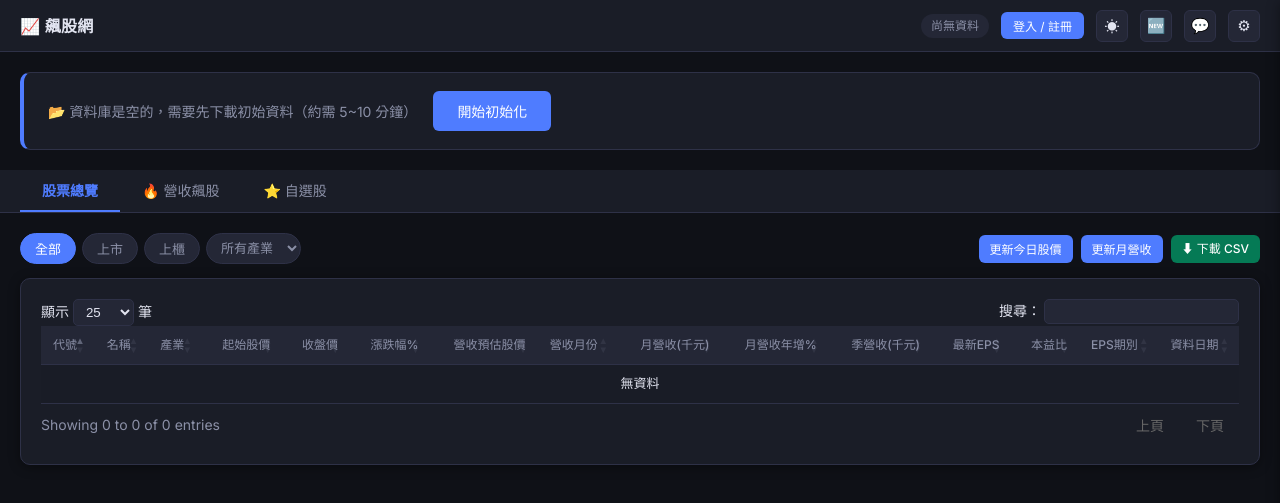
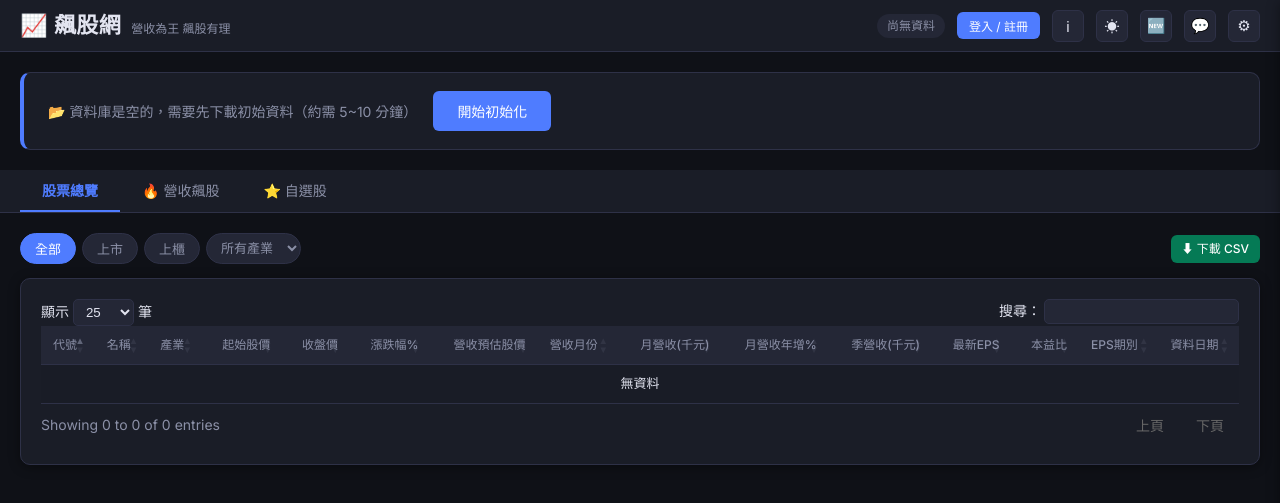
Before and after one commit to abccba9488-cmd/my-expense-tracker, a Flask app: page / in a window 1280 px wide. Shown: the top 503 px of the page. Run offline with Flask 3, Linux system fonts and the light colour scheme; data comes from the database, SQL or seed files in the repository; data that the repository does not hold is empty; some libraries are stand-ins or nearby versions.

Commit message:
新增管理員手動更新按鈕、放大 logo 並加入網站說明
- /api/crawler/run/<task> 允許管理員 session 觸發（原僅限 localhost）
- 爬蟲狀態面板新增管理員專屬按鈕：更新今日股價、更新月營收、更新季財報
- nav 放大 logo、加入標語「營收為王 飆股有理」
- 新增「網站說明」彈窗，說明自結公告邏輯、預估股價公式等使用方式

Co-Authored-By: Claude Sonnet 4.6 <noreply@anthropic.com>

```diff
--- a/app.py
+++ b/app.py
@@ -31,6 +31,8 @@ app.config.update(
     SESSION_COOKIE_HTTPONLY=True,
     SESSION_COOKIE_SAMESITE='Lax',
 )
+
+ADMIN_USERNAME = 'tom6855'
 
 # ── summary cache ─────────────────────────────────────────────────────────────
 
@@ -458,7 +460,9 @@ def api_crawler_status():
 
 @app.route('/api/crawler/run/<task>', methods=['POST'])
 def api_run_crawler(task):
-    if request.remote_addr not in ('127.0.0.1', '::1'):
+    is_local = request.remote_addr in ('127.0.0.1', '::1')
+    is_admin = session.get('username') == ADMIN_USERNAME
+    if not (is_local or is_admin):
         return jsonify({'error': 'forbidden'}), 403
     today = datetime.today()
     date_str = today.strftime('%Y%m%d')
@@ -510,7 +514,11 @@ def api_run_crawler(task):
 def api_auth_me():
     if 'user_id' not in session:
         return jsonify({'user': None})
-    return jsonify({'user': {'id': session['user_id'], 'username': session['username']}})
+    return jsonify({'user': {
+        'id': session['user_id'],
+        'username': session['username'],
+        'is_admin': session['username'] == ADMIN_USERNAME,
+    }})
 
 
 @app.route('/api/auth/register', methods=['POST'])
@@ -562,9 +570,6 @@ def api_auth_logout():
 
 
 # ── message board ─────────────────────────────────────────────────────────────
-
-ADMIN_USERNAME = 'tom6855'
-
 
 def _msg_to_dict(m):
     is_owner = 'user_id' in session and m.user_id == session['user_id']
--- a/static/css/style.css
+++ b/static/css/style.css
@@ -51,7 +51,10 @@ button { cursor: pointer; font-family: inherit; }
   padding: 0 20px;
   display: flex; align-items: center; justify-content: space-between;
 }
-.logo { font-weight: 700; font-size: 16px; letter-spacing: .02em; }
+.logo-group { display: flex; align-items: baseline; gap: 10px; min-width: 0; }
+.logo { font-weight: 700; font-size: 22px; letter-spacing: .02em; }
+.slogan { font-size: 12px; color: var(--text2); white-space: nowrap; }
+@media (max-width: 640px) { .slogan { display: none; } }
 .nav-right { display: flex; align-items: center; gap: 12px; }
 
 .stats-badge {
@@ -332,6 +335,11 @@ table.dataTable tbody td {
 }
 .modal-close:hover { color: var(--text); background: var(--bg3); }
 .modal-body { padding: 22px; }
+.about-modal-box { width: 560px; }
+.about-body { max-height: 70vh; overflow-y: auto; line-height: 1.7; font-size: 14px; }
+.about-body h4 { margin: 16px 0 6px; color: var(--primary); font-size: 14px; }
+.about-body h4:first-child { margin-top: 0; }
+.about-body p { margin: 0 0 10px; color: var(--text2); }
 .form-group { margin-bottom: 16px; }
 .form-group label { display: block; font-size: 12px; color: var(--text2); margin-bottom: 6px; }
 .form-input {
--- a/static/js/app.js
+++ b/static/js/app.js
@@ -1129,6 +1129,8 @@ async function initAuth() {
 
 function updateAuthUI() {
   const area = document.getElementById('auth-area');
+  const isAdmin = !!(state.user && state.user.is_admin);
+  document.querySelectorAll('.admin-only').forEach(el => el.classList.toggle('hidden', !isAdmin));
   if (state.user) {
     area.innerHTML = `
       <span class="auth-user" title="${state.user.username}">${state.user.username}</span>
@@ -1163,13 +1165,22 @@ function openAuthModal(mode) {
 
 document.getElementById('auth-modal-close').addEventListener('click', () =>
   document.getElementById('auth-modal').classList.add('hidden'));
+
+/* ── About modal ── */
+document.getElementById('about-btn').addEventListener('click', () =>
+  document.getElementById('about-modal').classList.remove('hidden'));
+document.getElementById('about-modal-close').addEventListener('click', () =>
+  document.getElementById('about-modal').classList.add('hidden'));
+document.getElementById('about-modal').addEventListener('click', function(e) {
+  if (e.target === this) this.classList.add('hidden');
+});
 document.getElementById('auth-modal').addEventListener('click', function(e) {
   if (e.target === this) this.classList.add('hidden');
 });
-document.querySelectorAll('.modal-tab').forEach(btn => {
+document.querySelectorAll('#auth-modal .modal-tab').forEach(btn => {
   btn.addEventListener('click', function() {
     _authMode = this.dataset.authTab;
-    document.querySelectorAll('.modal-tab').forEach(t => t.classList.toggle('active', t === this));
+    document.querySelectorAll('#auth-modal .modal-tab').forEach(t => t.classList.toggle('active', t === this));
     document.getElementById('auth-submit').textContent = _authMode === 'login' ? '登入' : '註冊';
     document.getElementById('auth-error').classList.add('hidden');
   });
--- a/templates/index.html
+++ b/templates/index.html
@@ -88,10 +88,14 @@
 <!-- ── NAV ── -->
 <nav id="nav">
   <div class="nav-inner">
-    <a class="logo" href="https://stock-market.zeabur.app/" style="text-decoration:none;color:inherit;">📈 飆股網</a>
+    <div class="logo-group">
+      <a class="logo" href="https://stock-market.zeabur.app/" style="text-decoration:none;color:inherit;">📈 飆股網</a>
+      <span class="slogan">營收為王 飆股有理</span>
+    </div>
     <div class="nav-right">
       <span id="db-stats" class="stats-badge"></span>
       <div id="auth-area"></div>
+      <button class="icon-btn" id="about-btn" title="網站說明">ℹ</button>
       <button class="icon-btn" id="theme-btn" title="切換主題">☀</button>
       <button class="icon-btn" id="today-btn" title="今日更新">🆕</button>
       <button class="icon-btn" id="msg-btn" title="留言板">💬</button>
@@ -133,8 +137,6 @@
           </select>
         </div>
         <div class="toolbar-right">
-          <button class="btn btn-sm" onclick="runCrawler('daily_price')">更新今日股價</button>
-          <button class="btn btn-sm" onclick="runCrawler('monthly_revenue')">更新月營收</button>
           <a class="btn btn-sm btn-csv" href="/api/market/summary.csv" download>⬇ 下載 CSV</a>
         </div>
       </div>
@@ -356,7 +358,9 @@
   </div>
   <div class="status-actions">
     <button class="btn btn-sm" onclick="runCrawler('stock_list')">更新股票清單</button>
-    <button class="btn btn-sm" id="quarterly-btn" onclick="runCrawler('quarterly')">更新季財報</button>
+    <button class="btn btn-sm admin-only hidden" id="quarterly-btn" onclick="runCrawler('quarterly')">更新季財報</button>
+    <button class="btn btn-sm admin-only hidden" onclick="runCrawler('daily_price')">更新今日股價</button>
+    <button class="btn btn-sm admin-only hidden" onclick="runCrawler('monthly_revenue')">更新月營收</button>
   </div>
   <div id="status-logs" class="status-logs"></div>
 </div>
@@ -414,6 +418,56 @@
   </div>
 </div>
 
+<!-- About Modal -->
+<div id="about-modal" class="modal-overlay hidden">
+  <div class="modal-box about-modal-box">
+    <div class="modal-header">
+      <div class="modal-tabs">
+        <span class="modal-tab active about-tab">網站說明</span>
+      </div>
+      <button class="modal-close" id="about-modal-close">✕</button>
+    </div>
+    <div class="modal-body about-body">
+      <h4>📰 自結公告觀察邏輯</h4>
+      <p>
+        每月公告月營收 → 主力吃貨拉抬 → 股價大漲 → 公司發布「自結」公告。
+        自結內容＝之前已公告過的營收＋提前揭露的 EPS。
+        公告後若本益比小於 20 倍，股價極有可能持續上漲。
+      </p>
+
+      <h4>🎯 營收預估股價</h4>
+      <p>
+        本站用上一季營收估算營業成本；當本期月營收公布時，提前推算本期 EPS，
+        再以「本期 EPS × 12 個月 × 20 倍本益比」估出預估股價。
+        若預估股價遠大於目前收盤價，代表這個月可能大賺，該股有可能在主力手中的名單上，等待後續拉升。
+      </p>
+
+      <h4>🤖 複製給 AI</h4>
+      <p>
+        營收飆股清單上方有「複製給 AI」按鈕，會將清單連同分析提示一起複製到剪貼簿，
+        貼到習慣用的 AI（旁邊附 Gemini 連結）做進一步分析，協助剔除非主流股。
+      </p>
+
+      <h4>📊 預估倍數排序</h4>
+      <p>
+        表格的「預估倍數」欄位可點擊排序，找出倍數較大的標的優先觀察；
+        若該股本期為虧損，此欄會留空。
+      </p>
+
+      <h4>💰 起始股價</h4>
+      <p>
+        表格中的「起始股價」是該股月營收公告當天的收盤價，
+        可與旁邊的「收盤價」互相比較，觀察公告後股價的變化幅度。
+      </p>
+
+      <h4>⭐ 自選股</h4>
+      <p>
+        自選股功能需先註冊登入；帳號密碼可任意輸入，系統預設會直接通過。
+      </p>
+    </div>
+  </div>
+</div>
+
 <!-- ── SCRIPTS ── -->
 <script src="https://code.jquery.com/jquery-3.7.1.min.js"></script>
 <script src="https://cdn.datatables.net/1.13.7/js/jquery.dataTables.min.js"></script>
```
